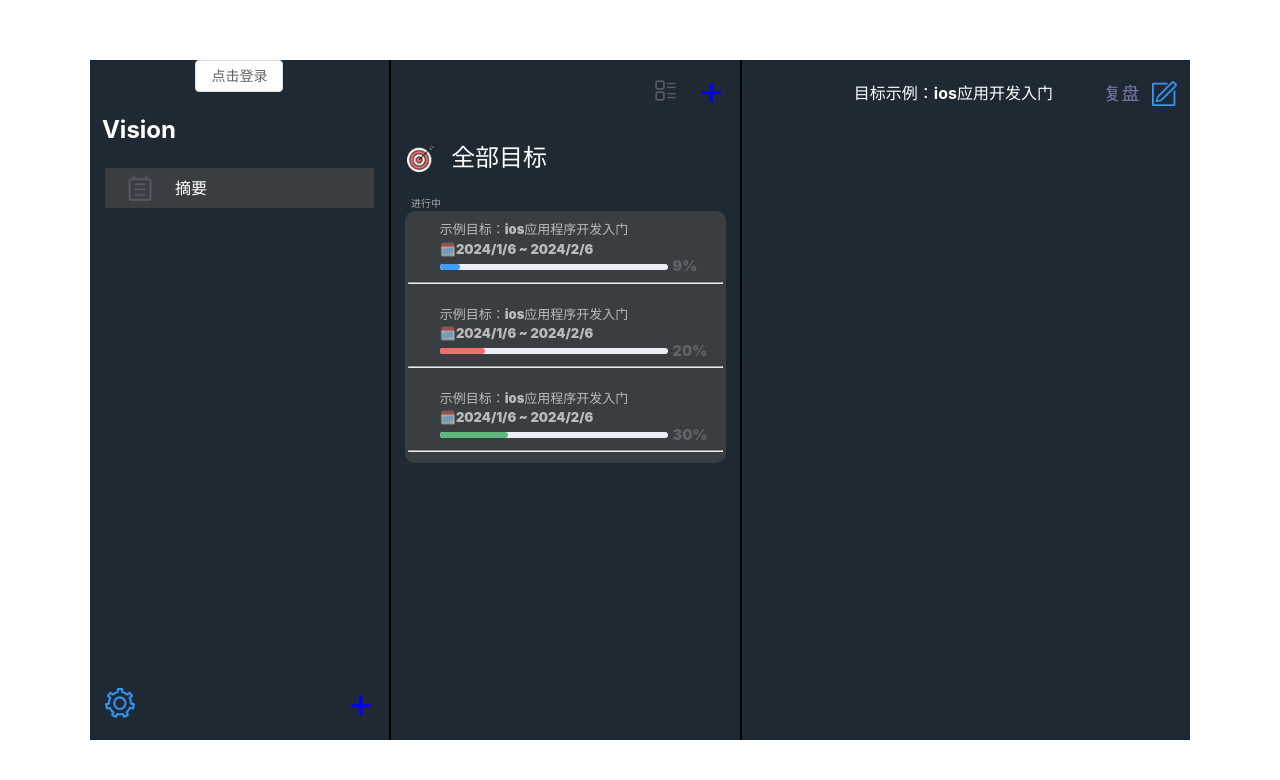
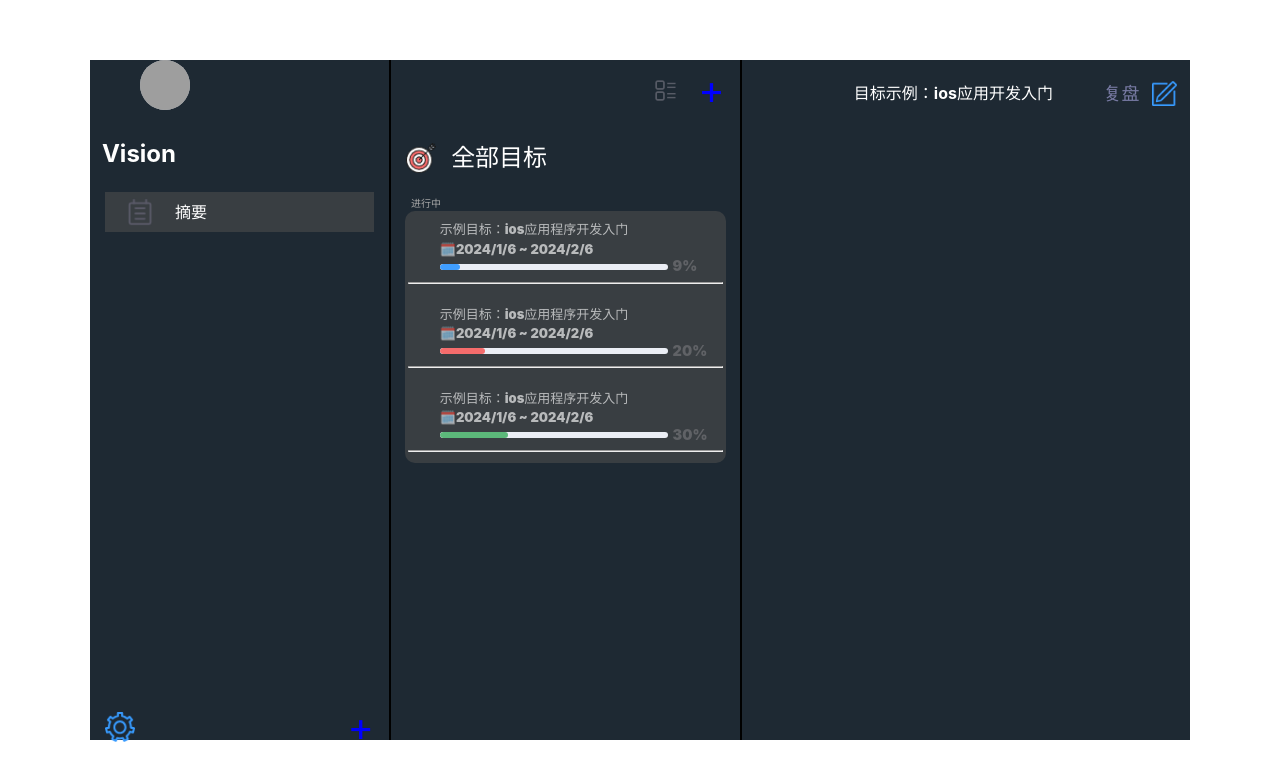
Before and after one commit to danshouyaak/okr_app, a Vue app: page /home in a window 1280 px wide. Shown: the top 780 px of the page. Built offline with nearby package versions, Linux system fonts and the light colour scheme; grey boxes are pictures that could not be loaded.

Commit message:
用户登录

```diff
--- a/src/api/index.js
+++ b/src/api/index.js
@@ -4,3 +4,7 @@ import requests from "../utils/request";
 
 // 获取用户列表
 export const reqGetUserList = () => requests.get("/admin/getUserList");
+
+
+// 用户登录
+export const reqUserLogin = (data) => requests({url: "/admin/login", method: 'post', data})
--- a/src/components/Login/index.vue
+++ b/src/components/Login/index.vue
@@ -1,5 +1,18 @@
 <template>
-  <el-button plain @click="centerDialogVisible = true"> 点击登录</el-button>
+  <el-row class="demo-avatar demo-basic">
+    <el-col :span="12">
+      <div class="demo-basic--circle">
+        <div class="block">
+          <el-avatar
+              :size="50"
+              :src="circleUrl"
+              @click="centerDialogVisible = true"
+          />
+        </div>
+      </div>
+    </el-col>
+  </el-row>
+  <!-- <el-button plain @click="centerDialogVisible = true"> 点击登录</el-button> -->
 
   <el-dialog
       v-model="centerDialogVisible"
@@ -9,44 +22,87 @@
       center
   >
     <span>
-      <el-input
+      <el-row :justify="flex">
+        <el-input
           v-model="userName"
           style="width: 240px"
           placeholder="请输入账号"
-      />
-      <el-input
+        />
+
+        <el-input
           type="password"
           v-model="userPwd"
           style="width: 240px"
           placeholder="请输入密码"
-      />
+        />
+      </el-row>
     </span>
     <template #footer>
       <div class="dialog-footer">
-        <el-button @click="centerDialogVisible = false">取消</el-button>
-        <el-button type="primary" @click="centerDialogVisible = false">
-          确认
-        </el-button>
+        <el-button type="primary" @click="loginUser"> 确认</el-button>
       </div>
     </template>
   </el-dialog>
 </template>
 <script setup>
-import {ref} from "vue";
-import {reqGetUserList} from "@/api/index";
+import {ref, reactive, toRefs} from "vue";
+import {reqUserLogin} from "@/api/index";
+import {ElMessage} from "element-plus";
 
 const centerDialogVisible = ref(false);
 let userName = ref("");
 let userPwd = ref("");
+let flex = ref("center");
 
-async function handleClosed() {
-  console.log(111);
+const loginUser = () => {
+  if (!userName.value.trim() || !userPwd.value.trim()) {
+    centerDialogVisible.value = false
+    return
+  }
+  login()
+};
+
+// 登录请求的函数
+async function login() {
   let res = [];
   try {
-    res = await reqGetUserList();
+    const data = {username: userName.value, password: userPwd.value};
+    res = await reqUserLogin(data);
+    if (res.meta.status === 200) {
+      ElMessage({
+        message: "登录成功",
+        type: "success",
+      });
+    }
+    state.circleUrl =
+        "https://cube.elemecdn.com/0/88/03b0d39583f48206768a7534e55bcpng.png";
+    centerDialogVisible.value = false;
     console.log(res);
   } catch (error) {
     console.error("请求失败：", error);
   }
 }
+
+
+// 头像的图片
+const state = reactive({
+  circleUrl:
+      "https://cube.elemecdn.com/3/7c/3ea6beec64369c2642b92c6726f1epng.png",
+});
+const {circleUrl} = toRefs(state);
 </script>
+<style scoped>
+.demo-basic--circle {
+  display: flex;
+  justify-content: space-between;
+  align-items: center;
+}
+
+.block:not(:last-child) {
+  border-right: 1px solid var(--el-border-color);
+}
+
+.block {
+  flex: 1;
+}
+</style>
```
Also changed, not shown: src/views/Home/left/index.vue (+6 -4 lines).
